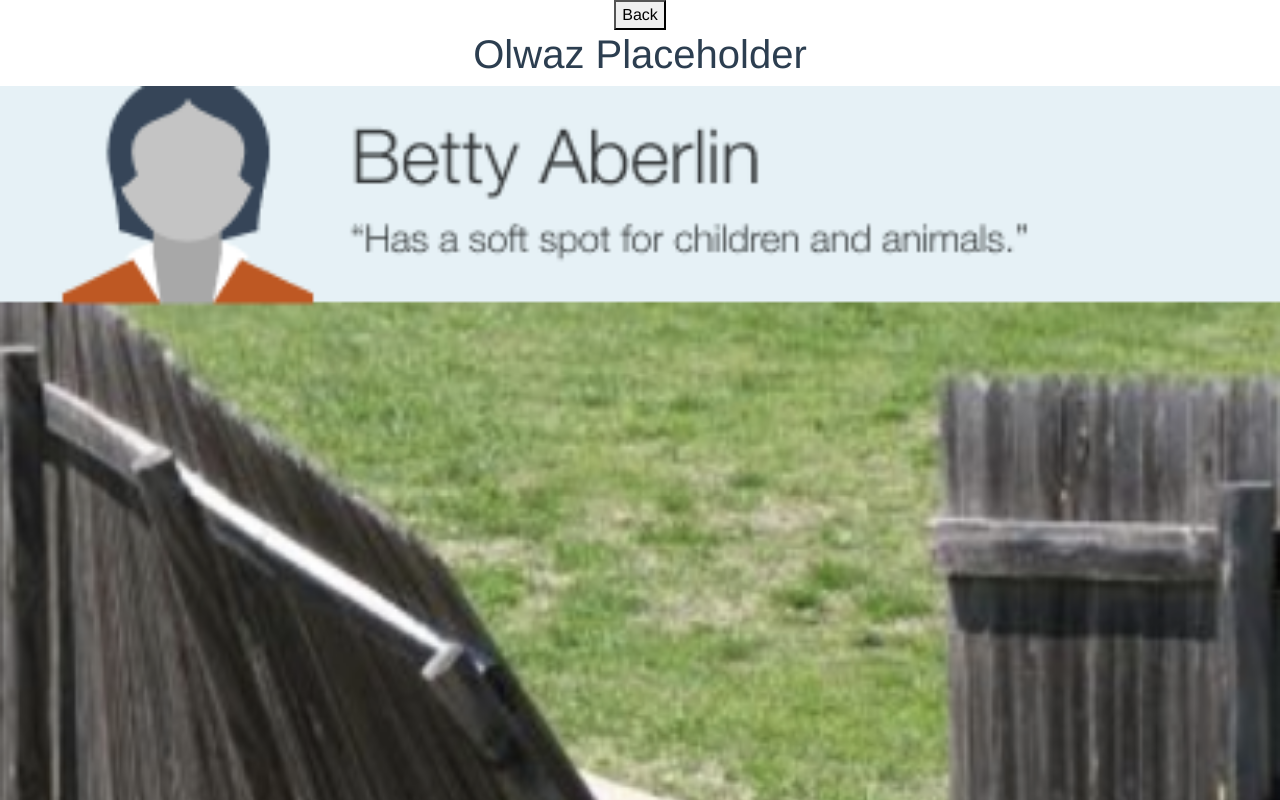
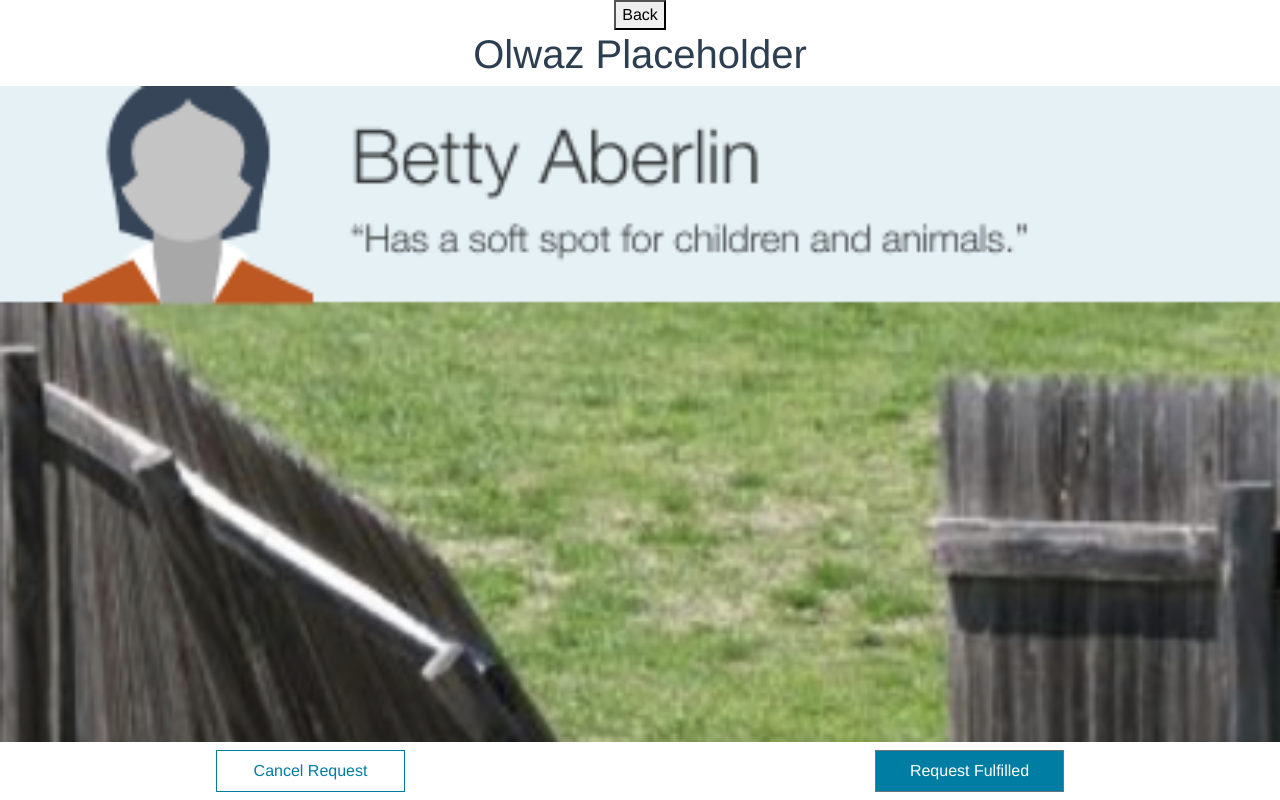
Before and after one commit to jakeomaits/pitt-civic-hackathon, a Vue app in the folder civic-ui/: page /#/ViewRequest in a window 1280 px wide. Shown: the top 800 px of the page. Built offline with nearby package versions, Linux system fonts and the light colour scheme.

Commit message:
added buttons to bottom of fulfill and view pages

```diff
--- a/civic-ui/src/views/FulfillRequest.vue
+++ b/civic-ui/src/views/FulfillRequest.vue
@@ -4,7 +4,15 @@
       <button v-on:click=back>Back</button>
     </div>
     <h1>Olwaz Placeholder</h1>
+    <div>
     <img width="100%" src="../assets/FulfillRequest.png" />
+    </div>
+    <b-container id="button-container" fluid class="fixed-bottom p-2">
+      <b-row>
+        <b-col><b-button squared  class="secondary-button">Don't Fulfill Yet</b-button></b-col>
+        <b-col><b-button squared class="main-button" >Send Thanks</b-button></b-col>
+      </b-row>
+    </b-container>
   </div>
 </template>
 
@@ -28,18 +36,28 @@ export default {
 
 <!-- Add "scoped" attribute to limit CSS to this component only -->
 <style scoped>
-h3 {
-  margin: 40px 0 0;
+#button-container {
+  background: #FFFFFF;
 }
-ul {
-  list-style-type: none;
-  padding: 0;
+
+.main-button {
+  height: 42px;
+  width: 189px;
+  background: #007DA3;
+  margin-left: 12px;
 }
-li {
-  display: inline-block;
-  margin: 0 10px;
+
+.secondary-button {
+  height: 42px;
+  width: 189px;
+  background: #FFFFFF;
+  color: #007DA3;
+  border-color: #007DA3;
+  margin-right: 12px;
 }
-a {
-  color: #42b983;
+
+.col {
+  padding-left: 0px;
+  padding-right: 0px;
 }
 </style>
--- a/civic-ui/src/views/ViewRequest.vue
+++ b/civic-ui/src/views/ViewRequest.vue
@@ -4,12 +4,15 @@
     <button v-on:click=back>Back</button>
   </div>
     <h1>Olwaz Placeholder</h1>
-  <div>
+  <div style="padding-bottom: 30px">
     <img width="100%" src="../assets/ViewRequest.png" />
-
-  <button >Cancel Request</button>
-  <button v-on:click="fulfill">Request Fulfilled</button>
   </div>
+    <b-container id="button-container" fluid class="fixed-bottom p-2">
+      <b-row>
+        <b-col><b-button squared  class="secondary-button">Cancel Request</b-button></b-col>
+        <b-col><b-button squared class="main-button" v-on:click="fulfill">Request Fulfilled</b-button></b-col>
+      </b-row>
+    </b-container>
   </div>
 </template>
 
@@ -45,18 +48,28 @@ export default {
 
 <!-- Add "scoped" attribute to limit CSS to this component only -->
 <style scoped>
-h3 {
-  margin: 40px 0 0;
+#button-container {
+  background: #FFFFFF;
 }
-ul {
-  list-style-type: none;
-  padding: 0;
+
+.main-button {
+  height: 42px;
+  width: 189px;
+  background: #007DA3;
+  margin-left: 12px;
 }
-li {
-  display: inline-block;
-  margin: 0 10px;
+
+.secondary-button {
+  height: 42px;
+  width: 189px;
+  background: #FFFFFF;
+  color: #007DA3;
+  border-color: #007DA3;
+  margin-right: 12px;
 }
-a {
-  color: #42b983;
+
+.col {
+  padding-left: 0px;
+  padding-right: 0px;
 }
 </style>
```
